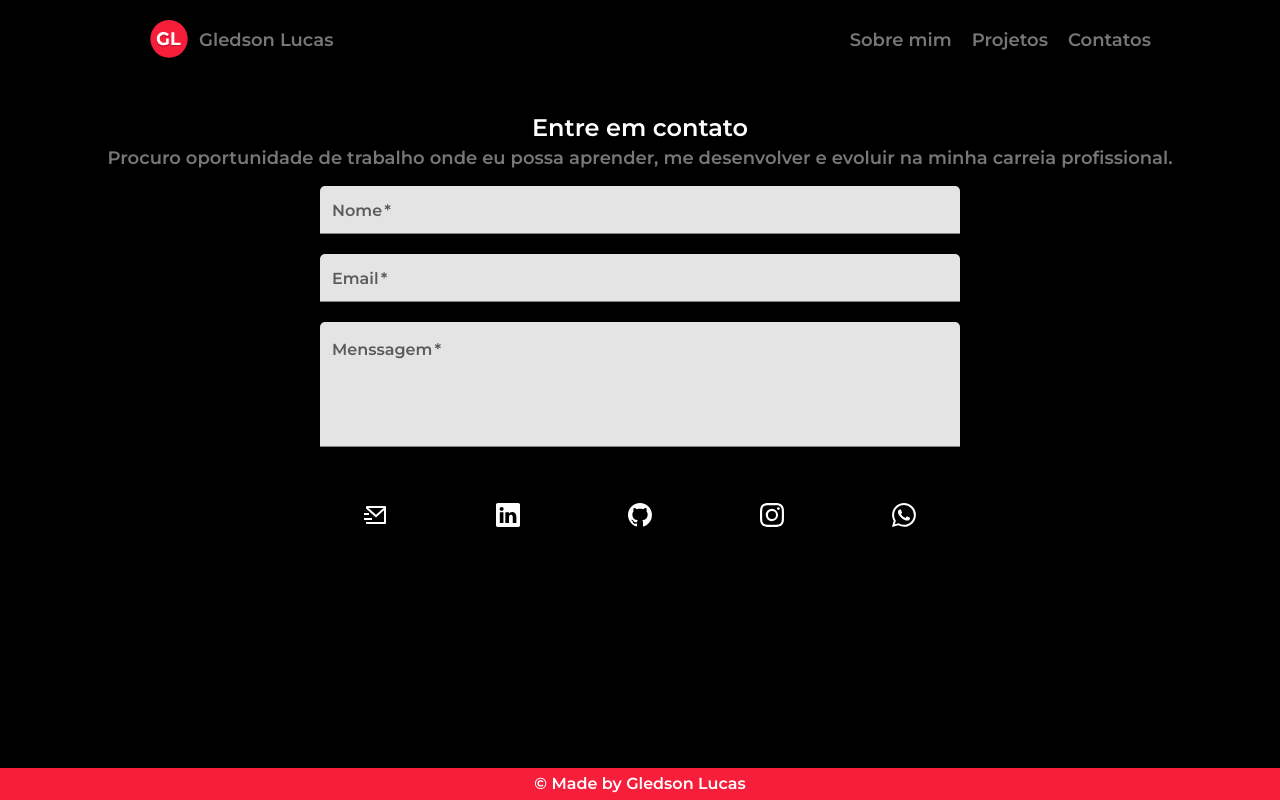
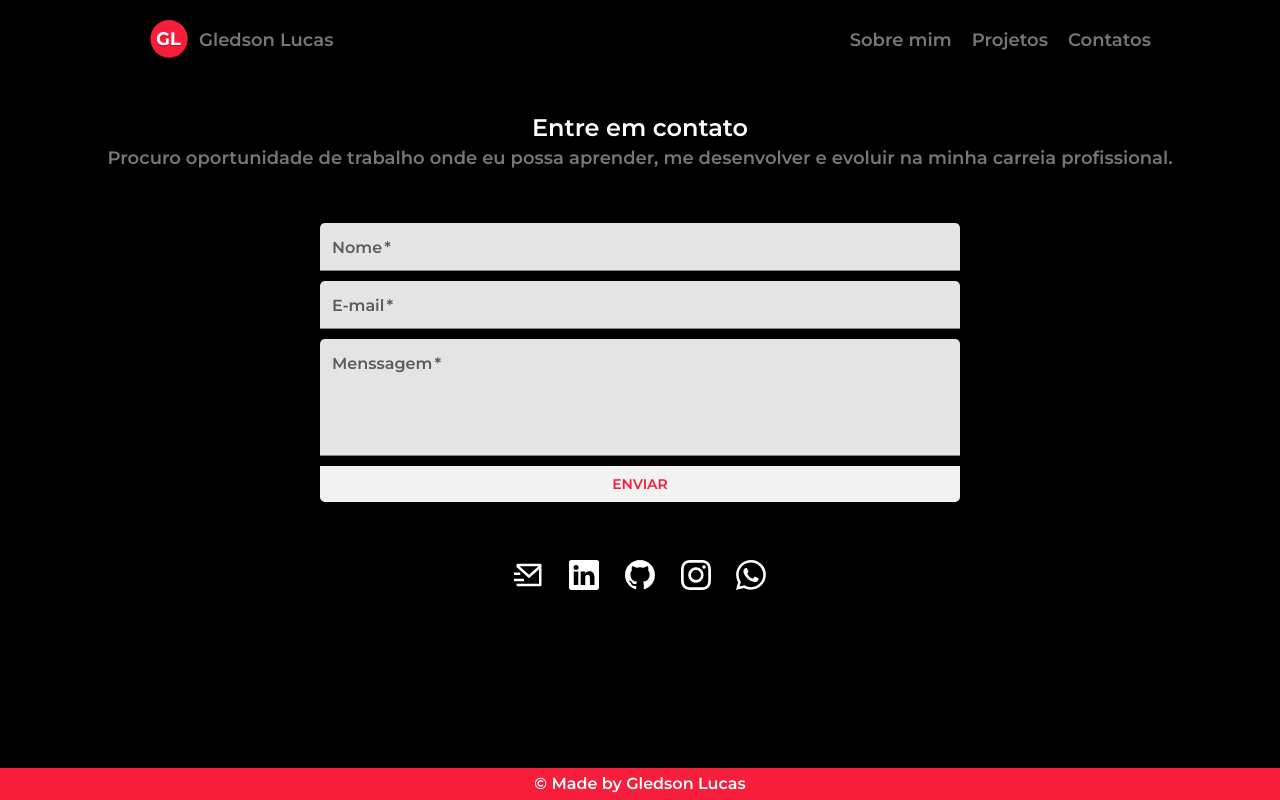
Before and after one commit to GledsonLucas111/Portfolio, a React (Create React App) app: page /contatos in a window 1280 px wide. Built offline with nearby package versions, Linux system fonts and the light colour scheme.

Commit message:
finalizando contact

```diff
--- a/package.json
+++ b/package.json
@@ -3,6 +3,7 @@
   "version": "0.1.0",
   "private": true,
   "dependencies": {
+    "@emailjs/browser": "^3.6.2",
     "@emotion/react": "^11.9.3",
     "@emotion/styled": "^11.9.3",
     "@mui/material": "^5.9.1",
@@ -17,6 +18,7 @@
     "axios": "^0.27.2",
     "react": "^18.2.0",
     "react-dom": "^18.2.0",
+    "react-hook-form": "^7.34.2",
     "react-icons": "^4.4.0",
     "react-lottie": "^1.2.3",
     "react-router-dom": "^6.3.0",
--- a/src/pages/about/index.tsx
+++ b/src/pages/about/index.tsx
@@ -79,7 +79,7 @@ const About = () => {
             >
               Labenu
             </a>
-            . Um dos meus objetios tanto como pessoa quanto profissional é de
+            . Um dos meus objetivos tanto como pessoa quanto profissional é de
             estar em um constante aprendizado, sempre aprimorando minhas{" "}
             <Tooltip title={hardSkills}>
               <Typography variant="body1" className="skills">
--- a/src/pages/about/styles.tsx
+++ b/src/pages/about/styles.tsx
@@ -5,7 +5,6 @@ export const Contect = styled(Box)`
   display: flex;
   flex-direction: column;
   align-items: center;
-  height: 85vh;
   overflow: hidden;
 `;
 
--- a/src/pages/contact/index.tsx
+++ b/src/pages/contact/index.tsx
@@ -1,65 +1,138 @@
-import { Button, Typography } from "@mui/material";
-import TextField from "@mui/material/TextField";
 import Footer from "components/footer";
 import Header from "components/header";
-import { Component, Form } from "./styles";
+import { Content, Form, Main, sendButton } from "./styles";
 import { BsLinkedin, BsWhatsapp, BsGithub, BsInstagram } from "react-icons/bs";
 import { RiMailSendLine } from "react-icons/ri";
 import { neutralColor } from "constants/colors";
+import { Actions } from "types/contact";
+import Button from "@mui/material/Button";
+import Typography from "@mui/material/Typography";
+import Tooltip from "@mui/material/Tooltip";
+import IconButton from "@mui/material/IconButton";
+import Zoom from "@mui/material/Zoom";
+import TextField from "@mui/material/TextField";
+import emailjs from "@emailjs/browser";
+
+const actions: Actions[] = [
+  {
+    icon: <RiMailSendLine />,
+    name: "E-mail",
+    link: "mailto:gledsonlucas111@gmail.com",
+  },
+  {
+    icon: <BsLinkedin />,
+    name: "LinkedIn",
+    link: "https://www.linkedin.com/in/gledson-lucas-1b5873166/",
+  },
+  {
+    icon: <BsGithub />,
+    name: "GitHub",
+    link: "https://github.com/GledsonLucas111",
+  },
+  {
+    icon: <BsInstagram />,
+    name: "Instagram",
+    link: "https://www.instagram.com/gledsonlucasm/",
+  },
+  {
+    icon: <BsWhatsapp />,
+    name: "WhatsApp",
+    link: "https://wa.me/5586988561453",
+  },
+];
 
 const Contact = () => {
-  const actions: any = [
-    { icon: <RiMailSendLine />, name: "E-mail" },
-    { icon: <BsLinkedin />, name: "LinkedIn" },
-    { icon: <BsGithub />, name: "GitHub" },
-    { icon: <BsInstagram />, name: "Instagram" },
-    { icon: <BsWhatsapp />, name: "WhatsApp" },
-  ];
+  const sendEmail = (e: any) => {
+    e.preventDefault();
+    emailjs
+      .sendForm("meu_gmail", "template_k28uopb", e.target, "aOsZ5PH7k-rGZK5rn")
+      .then(
+        (result) => {
+          alert("Obrigado, tentarei responder o mais breve possivel.");
+        },
+        (error) => {
+          console.log(error.text);
+        }
+      );
+    e.target.reset();
+  };
   return (
-    <div>
+    <Main>
       <Header />
-      <Typography variant="h5" color="secondary" align="center">
-        Entre em contato
-      </Typography>
-      <Typography variant="h6" color={neutralColor} align="center">
-        Procuro oportunidade de trabalho onde eu possa aprender, me desenvolver
-        e evoluir na minha carreia profissional.
-      </Typography>
-
-      <Component>
+      <Content>
         <div>
-          {actions.map((action: any) => {
-            return <Button >{action.icon}</Button>;
-          })}
+          <Typography
+            variant="h5"
+            color="secondary"
+            align="center"
+            className="typografy_1"
+          >
+            Entre em contato
+          </Typography>
+          <Typography
+            variant="h6"
+            color={neutralColor}
+            align="center"
+            className="typografy_2"
+          >
+            Procuro oportunidade de trabalho onde eu possa aprender, me
+            desenvolver e evoluir na minha carreia profissional.
+          </Typography>
         </div>
-        <Form component="form">
+        <Form component="form" onSubmit={sendEmail}>
           <TextField
             required
             id="filled-required"
             label="Nome"
             variant="filled"
             size="small"
+            name="name"
           />
           <TextField
             required
             id="filled-required"
-            label="Email"
+            label="E-mail"
             variant="filled"
             size="small"
+            name="email"
+            inputProps={{
+              pattern: "[a-z0-9._%+-]+@[a-z0-9.-]+.[a-z]{2,}$",
+              title: "E-mail invalido",
+            }}
           />
           <TextField
             required
             id="filled-multiline-static"
             label="Menssagem"
+            size="small"
             multiline
             rows={4}
             variant="filled"
+            name="message"
           />
+          <Button sx={sendButton} type="submit" value="Send">
+            Enviar
+          </Button>
         </Form>
-      </Component>
+        <div className="icons">
+          {actions.map((action: Actions) => {
+            return (
+              <Tooltip
+                title={action.name}
+                key={action.name}
+                TransitionComponent={Zoom}
+              >
+                <IconButton href={action.link} target="_blank">
+                  {action.icon}
+                </IconButton>
+              </Tooltip>
+            );
+          })}
+        </div>
+      </Content>
 
       <Footer />
-    </div>
+    </Main>
   );
 };
 
--- a/src/pages/contact/styles.tsx
+++ b/src/pages/contact/styles.tsx
@@ -1,20 +1,49 @@
 import Box from "@mui/material/Box";
 import styled from "styled-components";
 
-export const Component = styled(Box)`
+export const Main = styled(Box)`
+  height: 100vh;
+  overflow: hidden;
+`;
+export const Content = styled(Box)`
   display: flex;
-  flex-direction: column-reverse;
+  flex-direction: column;
   align-items: center;
-  height: 45vh;
+  height: 80%;
   gap: 50px;
-  div {
-    width: auto;
 
-    .MuiButton-root {
+  .icons {
+    width: 100%;
+    display: flex;
+    justify-content: center;
+    align-items: center;
+    .MuiIconButton-root {
+      text-align: center;
+      font-size: 30px;
+      margin: 0 0.3rem;
       color: #fff;
-      min-width: 100px;
-      font-size: 1.5rem;
-      margin: 0 1rem 0;
+    }
+    @media screen and (max-width: 300px) {
+      .MuiIconButton-root {
+      font-size: 20px;
+      margin: 0 0.1rem;
+    }
+    }
+  }
+  @media screen and (max-width: 570px) {
+    .typografy_1 {
+      font-size: 17px;
+    }
+    .typografy_2 {
+      font-size: 16px;
+    }
+  }
+  @media screen and (max-width: 570px) and (max-height: 680px) {
+    .typografy_1 {
+      font-size: 15px;
+    }
+    .typografy_2 {
+      font-size: 14px;
     }
   }
 `;
@@ -23,9 +52,22 @@ export const Form = styled(Box)`
   width: 50%;
   display: flex;
   flex-direction: column;
-  gap: 20px;
+  gap: 10px;
   .MuiTextField-root {
     background-color: #f2f2f2;
     border-radius: 5px 5px 0 0;
   }
+  @media screen and (max-width: 570px) {
+    width: 80%;
+  }
 `;
+
+export const sendButton = {
+  width: "100%",
+  textAlign: "center",
+  backgroundColor: "#f2f2f2",
+  borderRadius: "0 0 5px 5px",
+  "&:hover": {
+    backgroundColor: "#f2f2f2"
+  }
+}
--- /dev/null
+++ b/src/types/contact.tsx
@@ -0,0 +1,7 @@
+import { ReactElement } from "react"
+
+export type Actions = {
+    icon: ReactElement<any, any>,
+    name: string,
+    link: string
+}
```
Also changed, not shown: 1 other file (tests, documents, lock files or other folders).
